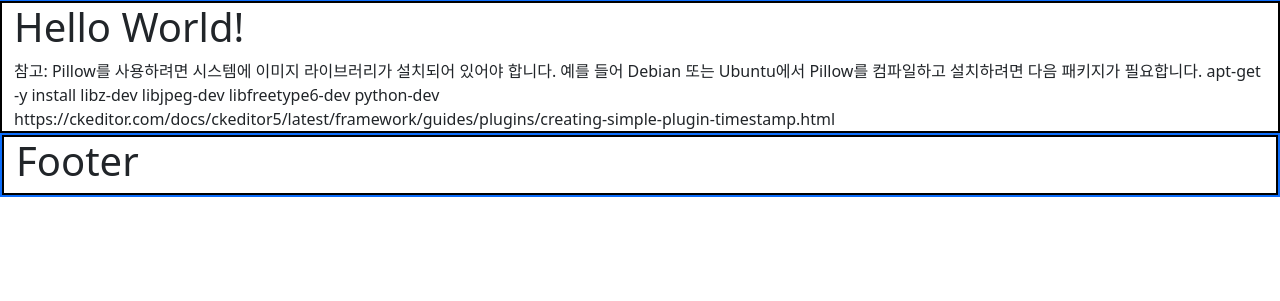
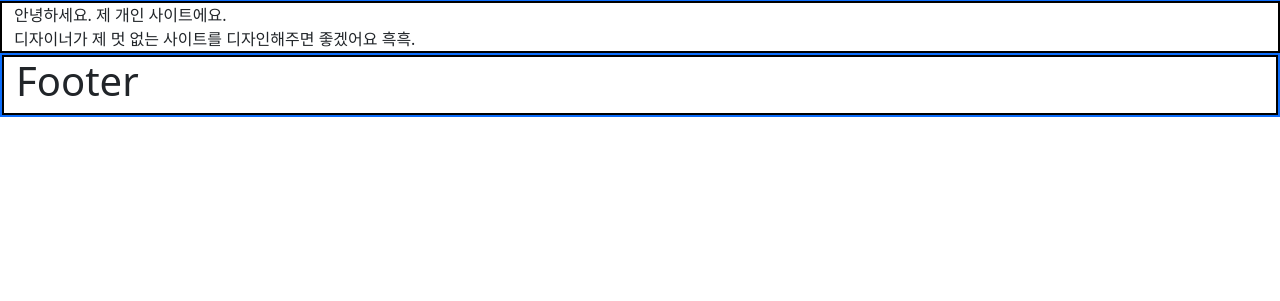
Before and after one commit to sisu-01/sisu2, a Django app: page / in a window 1280 px wide. Shown: the part 87-388 px from the top of the page. Run offline with Django 4.2, Linux system fonts and the light colour scheme; some libraries are stand-ins or nearby versions.

Commit message:
index 메시지 변경

```diff
--- a/templates/index.html
+++ b/templates/index.html
@@ -8,13 +8,7 @@
 
 {% block content %}
 <main class="container-xxl bbb">
-    <h1>Hello World!</h1>
-    <div>
-        참고: Pillow를 사용하려면 시스템에 이미지 라이브러리가 설치되어 있어야 합니다. 예를 들어 Debian 또는 Ubuntu에서 Pillow를 컴파일하고 설치하려면 다음 패키지가 필요합니다.
-        apt-get -y install libz-dev libjpeg-dev libfreetype6-dev python-dev
-    </div>
-    <div>
-        https://ckeditor.com/docs/ckeditor5/latest/framework/guides/plugins/creating-simple-plugin-timestamp.html
-    </div>
+    안녕하세요. 제 개인 사이트에요.<br/>
+    디자이너가 제 멋 없는 사이트를 디자인해주면 좋겠어요 흑흑.
 </main>
 {% endblock %}
```
